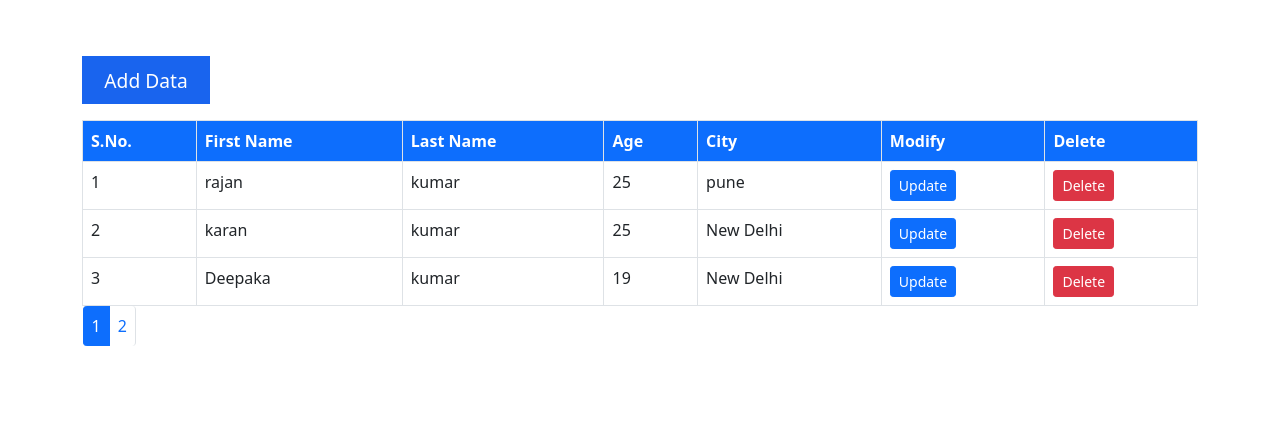
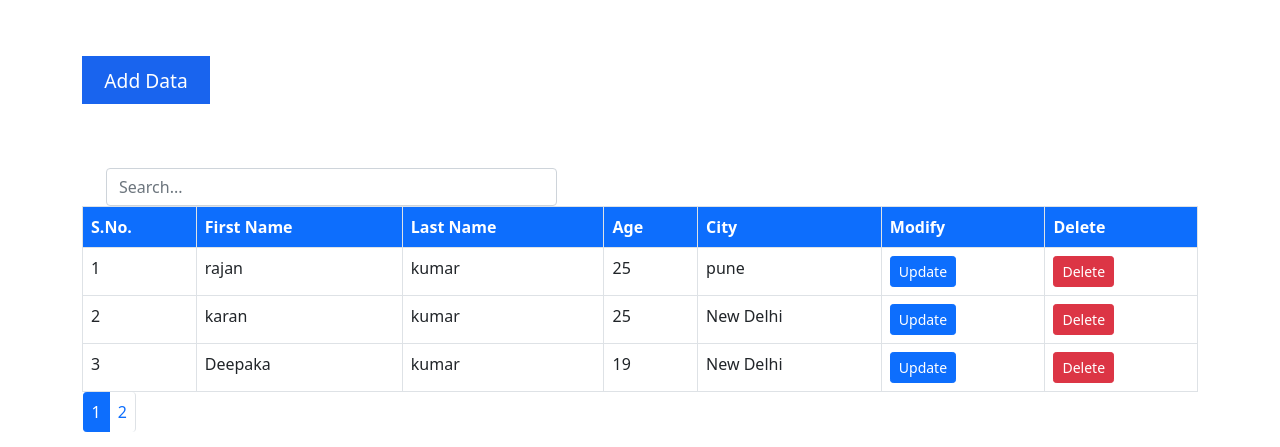
Before and after one commit to webcodingravi/ajaxcrud-practice.github.io, a PHP site: page / in a window 1280 px wide. Shown: the part 70-517 px from the top of the page. Run offline with PHP 8.4, Linux system fonts and the light colour scheme; data comes from the database, SQL or seed files in the repository.

Commit message:
Update index.php

```diff
--- a/index.php
+++ b/index.php
@@ -8,6 +8,12 @@
                      <a href="add-form.php">Add Data</a>
                     </div>
                 </div>
+
+                          <div class="col-5 mt-5 ms-4">
+                <div class="search_box">
+                        <input type="text" name="search" class="form-control" placeholder="Search..." id="search">
+                    </div>
+                    </div>
                 <div class="col-12">
                     <table class="table table-bordered" id="loadTable">
 
```
